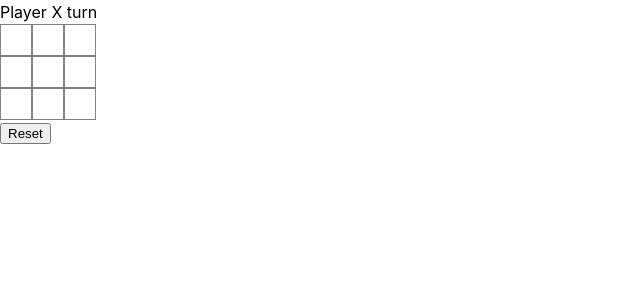
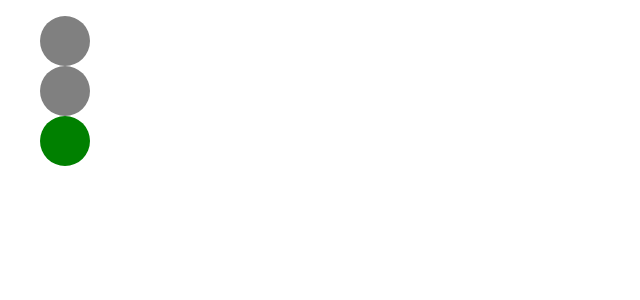
Before and after one commit to adityasuman2025/machineCoding, a React (Vite) app in the folder react/smallWebAppsInReact/: page / in a window 1280 px wide. Shown: the top 300 px of the page, without its empty margins (0-640 px from the left). Built offline with nearby package versions, Linux system fonts and the light colour scheme.

Commit message:
react traffic light

```diff
--- a/react/smallWebAppsInReact/src/App.jsx
+++ b/react/smallWebAppsInReact/src/App.jsx
@@ -7,6 +7,7 @@ import DataTable from "./DataTable";
 import ImageCarousel from "./ImageCarousel";
 import Clock from "./Clock";
 import TicTacToe from "./TicTacToe";
+import TrafficLight from "./TrafficLight";
 
 function App() {
     return (
@@ -19,7 +20,8 @@ function App() {
             {/* <DataTable /> */}
             {/* <ImageCarousel /> */}
             {/* <Clock /> */}
-            <TicTacToe />
+            {/* <TicTacToe /> */}
+            <TrafficLight />
         </>
     )
 }
--- /dev/null
+++ b/react/smallWebAppsInReact/src/TrafficLight.jsx
@@ -0,0 +1,43 @@
+import { useState, useEffect } from "react";
+
+const UPDATE_SEQ = [
+    {
+        color: "green",
+        duration: 4000,
+    },
+    {
+        color: "yellow",
+        duration: 500,
+    },
+    {
+        color: "red",
+        duration: 3000,
+    },
+];
+const LAYOUT_ORDER = ["red", "yellow", "green"];
+export default function TrafficLight() {
+    const [activeColorIdx, setActiveColorIdx] = useState(0);
+
+    useEffect(() => {
+        const { duration } = UPDATE_SEQ[activeColorIdx];
+        const timer = setTimeout(() => {
+            setActiveColorIdx((prev) => (prev + 1) % UPDATE_SEQ.length);
+        }, duration);
+
+        return () => clearTimeout(timer);
+    }, [activeColorIdx]);
+
+    const activeColor = UPDATE_SEQ[activeColorIdx].color;
+    return (
+        <ul>
+            {LAYOUT_ORDER.map(color => (
+                <li
+                    key={color}
+                    className={
+                        "light " + (activeColor === color ? color : "")
+                    }
+                ></li>
+            ))}
+        </ul>
+    );
+}
--- a/react/smallWebAppsInReact/src/index.css
+++ b/react/smallWebAppsInReact/src/index.css
@@ -134,3 +134,24 @@ body {
     align-items: center;
     justify-content: center;
 }
+
+
+.light {
+    height: 50px;
+    width: 50px;
+    border-radius: 50%;
+    background-color: grey;
+    list-style: none;
+}
+
+.light.red {
+    background-color: red;
+}
+
+.light.green {
+    background-color: green;
+}
+
+.light.yellow {
+    background-color: yellow;
+}
```
